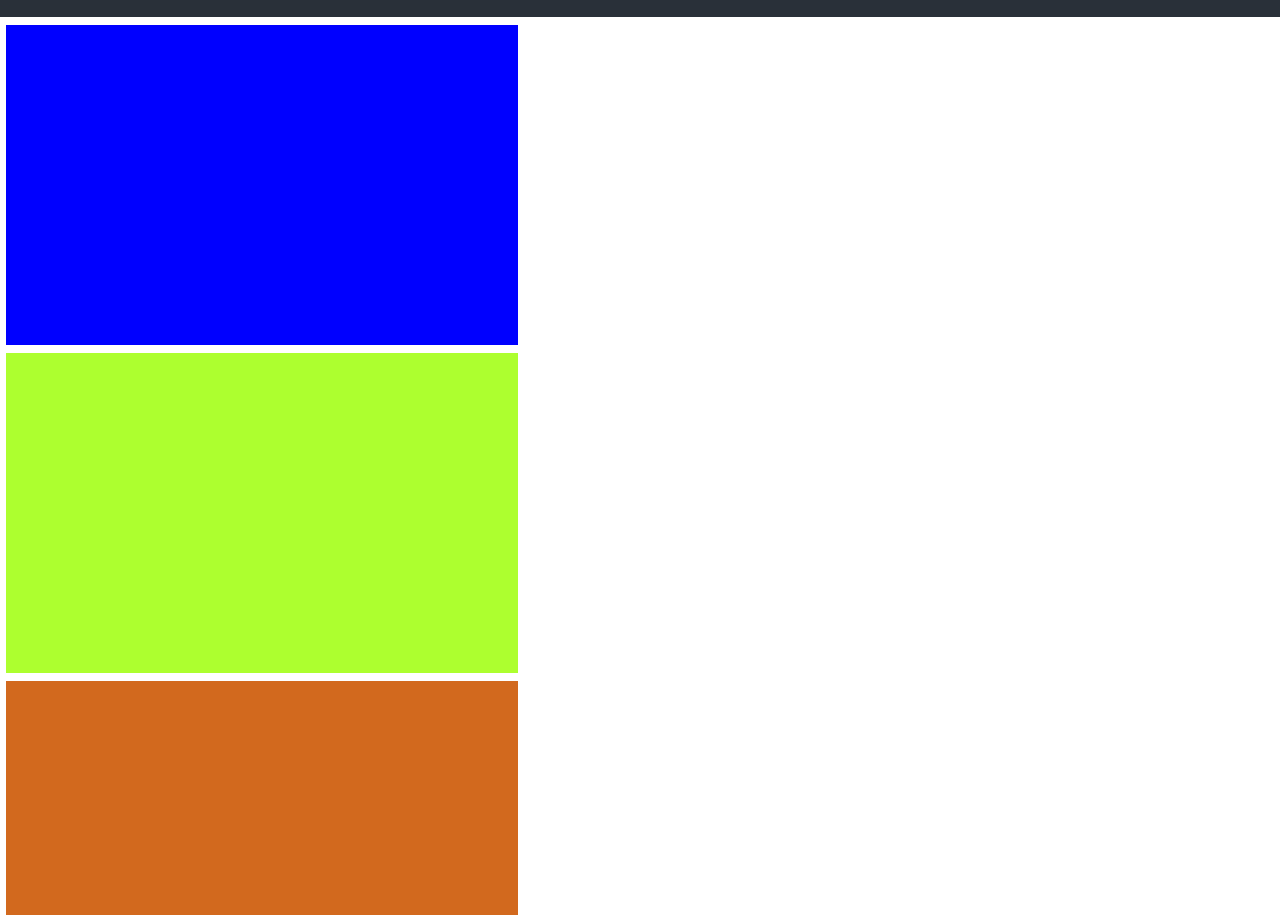
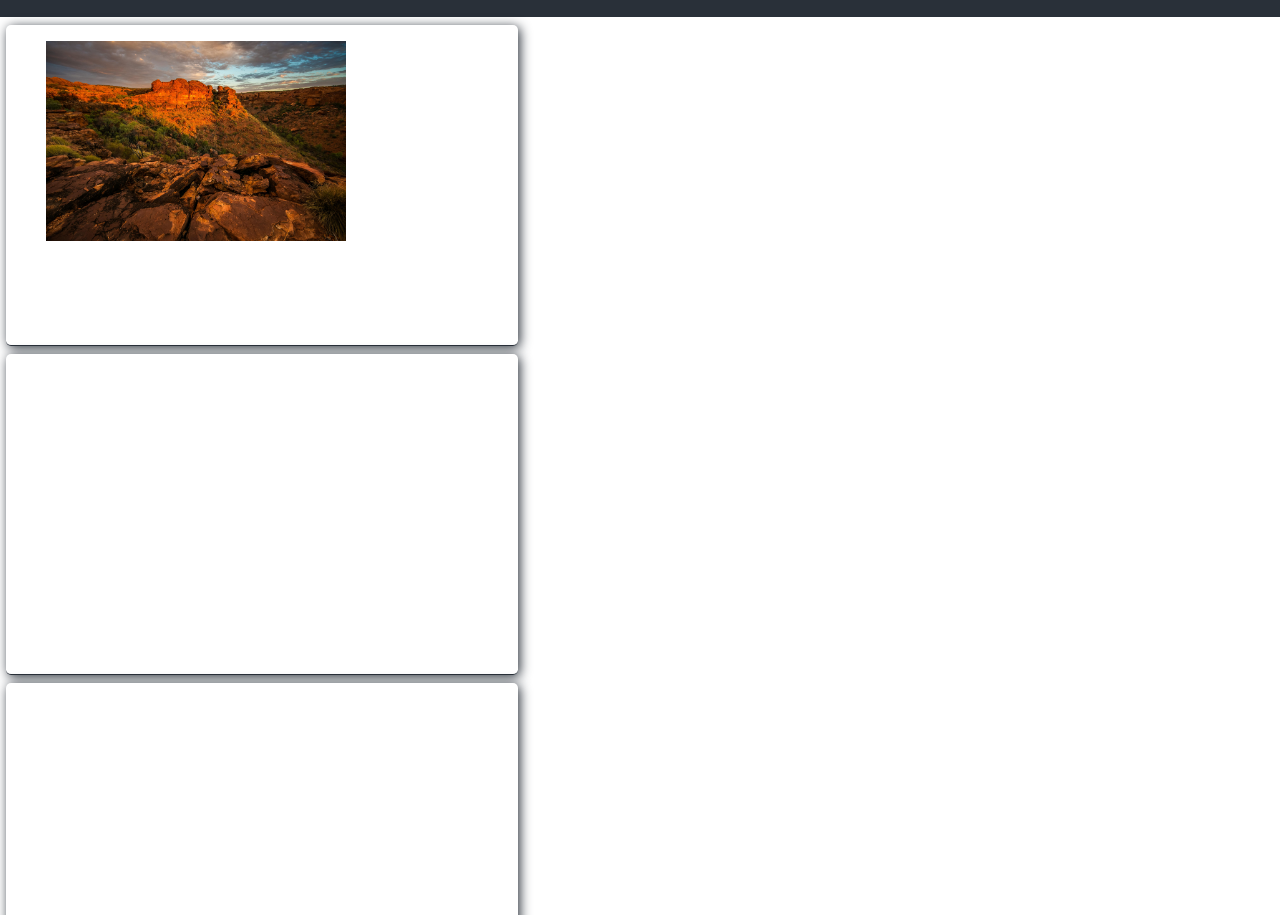
Before and after one commit to romainflly76/terre-de-geek-responsive, a website built with Parcel: page index.html in a window 1280 px wide. Shown: the part 239-1154 px from the top of the page. Built offline with nearby package versions, Linux system fonts and the light colour scheme.

Commit message:
border radius

```diff
--- a/css/main.css
+++ b/css/main.css
@@ -113,7 +113,7 @@ nav {
   height: 7vh;
   margin-left: 2em;
   color: white;
-  font-size: 30px ;
+  font-size: 20px ;
 }
 
 .icones {
@@ -122,29 +122,43 @@ nav {
   height: 7vh;
   margin-right: 1em;
   color: white;
-  font-size: 30px ;
+  font-size: 20px ;
   text-align: center;
 }
 
 
 .article1 {
-  background-color: blue;
+  background-color: white;
   width: 100%;
   height: 40vh;
   margin: 1em 0;
+  display: flex;
+  border-bottom: 0.5px #293039 solid;
+  border-radius: 5px / 5px;
+  box-shadow: 2px 2px 12px #293039;
 }
 
+  .img1 {
+
+  }
+
 .article2 {
-  background-color: greenyellow;
+  background-color: white;
   width: 100%;
   height: 40vh;
   margin: 1em 0;
+  border-bottom: 0.5px #293039 solid;
+  border-radius: 5px / 5px;
+  box-shadow: 2px 2px 12px #293039;
 }
 
 aside {
-  background-color: chocolate;
+  background-color: white;
   width: 100%;
   height: 40vh;
+  border-bottom: 0.5px #293039 solid;
+  border-radius: 5px / 5px;
+  box-shadow: 2px 2px 12px #293039;
 }
 
 footer {
@@ -185,7 +199,7 @@ footer {
     width: 20vh;
     height: 7vh;
     color: white;
-    font-size: 35px;
+    font-size: 30px;
     text-align: center;
 
   }
@@ -195,7 +209,7 @@ footer {
   }*/
 
   .article1 {
-    background-color: blue;
+    background-color: white;
     width: 100%;
     height: 40vh;
     margin: 0.5em 0;
@@ -203,7 +217,7 @@ footer {
   }
 
   .article2 {
-    background-color: greenyellow;
+    background-color: white;
     width: 100%;
     height: 40vh;
     margin: 0.5em 0;
@@ -211,7 +225,7 @@ footer {
   }
 
   aside {
-    background-color: chocolate;
+    background-color: white;
     width: 100%;
     height: 40vh;
     margin: 0.5em 0;
@@ -315,13 +329,13 @@ footer {
   }
 
   .article1 {
-    background-color: blue;
+    background-color: white;
     width: 40%;
     height: 40vh;
   }
 
   .article2 {
-    background-color: greenyellow;
+    background-color: white;
     width: 40%;
     height: 40vh;
     margin: 0.5em 0;
@@ -329,7 +343,7 @@ footer {
   }
 
   aside {
-    background-color: chocolate;
+    background-color: white;
     width: 40%;
     height: 40vh;
   }
--- a/index.html
+++ b/index.html
@@ -78,7 +78,12 @@
       </div>
     </div> -->
 
-    <article class="article1"></article>
+    <article class="article1">
+      <figure class="img1">
+        <img src="img/1016-3844x2563.jpg" height="200px" alt="photo">
+     </figure>
+
+    </article>
     <article class="article2"></article>
 
     <aside>
```
Also changed, not shown: img/1016-3844x2563.jpg (added), 1 other file.
